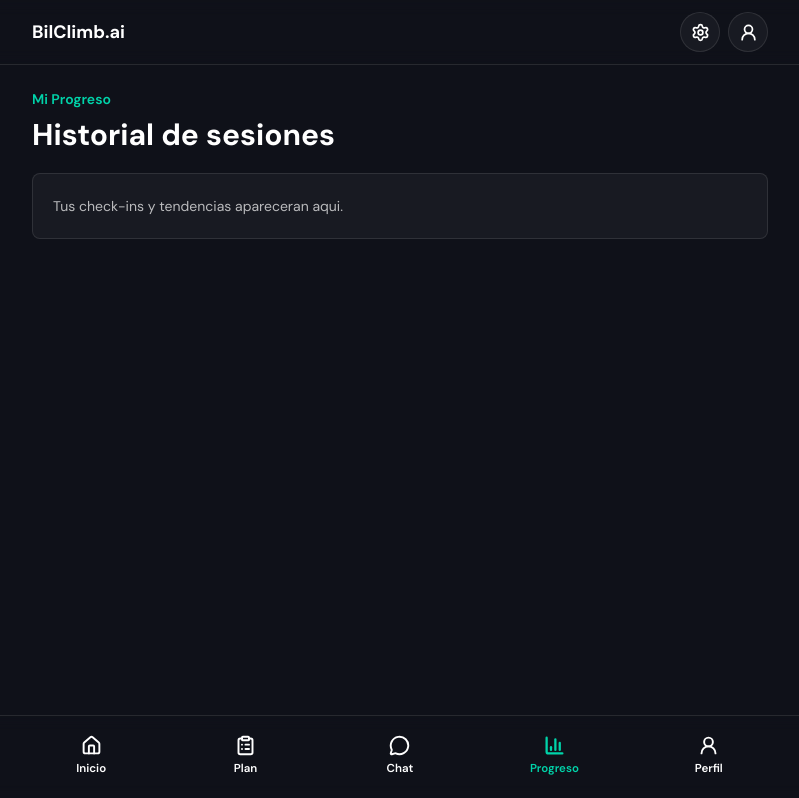
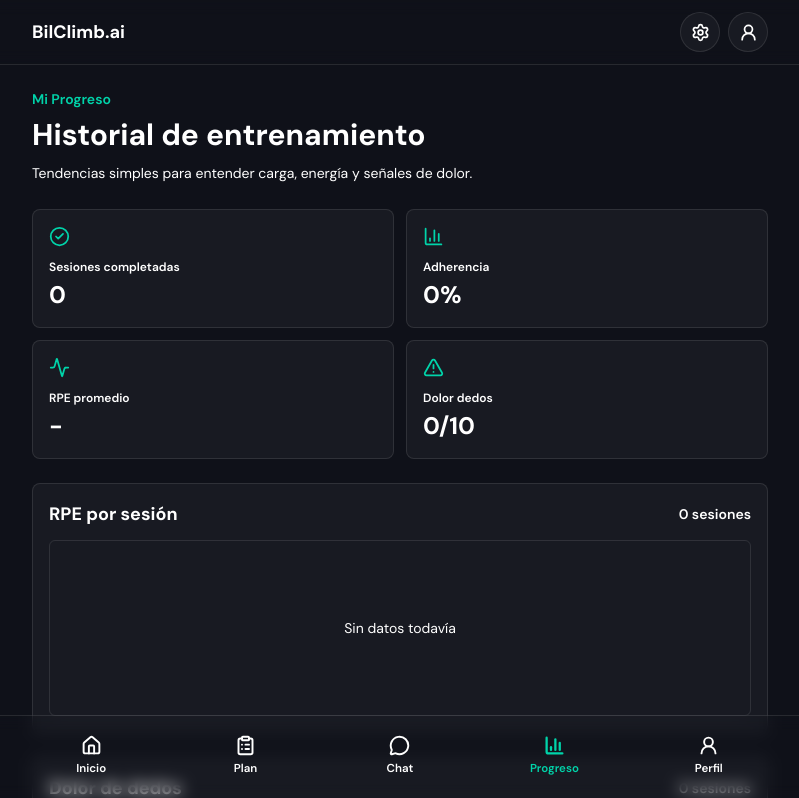
Before and after one commit to Giuliana-cyber/bliclimb, a Next.js app: page /progress in a window 1280 px wide. Shown: the top 798 px of the page, without its empty margins (240-1039 px from the left). Built offline with nearby package versions, Linux system fonts and the light colour scheme.

Commit message:
feat: add progress dashboard

```diff
--- a/app/progress/page.tsx
+++ b/app/progress/page.tsx
@@ -1,15 +1,5 @@
+import { ProgressDashboard } from '@/components/ProgressDashboard';
+
 export default function ProgressPage() {
-  return (
-    <section className="space-y-5">
-      <div>
-        <p className="text-sm font-semibold text-brand-cyan">Mi Progreso</p>
-        <h1 className="mt-2 text-3xl font-bold">Historial de sesiones</h1>
-      </div>
-      <div className="rounded-lg border border-white/10 bg-white/[0.04] p-5">
-        <p className="text-sm leading-6 text-white/70">
-          Tus check-ins y tendencias apareceran aqui.
-        </p>
-      </div>
-    </section>
-  );
+  return <ProgressDashboard />;
 }
--- /dev/null
+++ b/components/ProgressDashboard.tsx
@@ -0,0 +1,213 @@
+'use client';
+
+import { useEffect, useMemo, useState } from 'react';
+import Link from 'next/link';
+import { Activity, AlertTriangle, BarChart3, CheckCircle2 } from 'lucide-react';
+import { loadCheckIns, type CheckIn } from '@/lib/checkin';
+import { loadTrainingPlan, type TrainingPlan } from '@/lib/plan';
+
+function formatDate(value: string) {
+  const date = new Date(value);
+
+  if (Number.isNaN(date.getTime())) {
+    return value;
+  }
+
+  return new Intl.DateTimeFormat('es-MX', {
+    day: 'numeric',
+    month: 'short'
+  }).format(date);
+}
+
+function getAverage(values: number[]) {
+  if (!values.length) {
+    return 0;
+  }
+
+  return values.reduce((sum, value) => sum + value, 0) / values.length;
+}
+
+export function ProgressDashboard() {
+  const [plan, setPlan] = useState<TrainingPlan | null>(null);
+  const [checkIns, setCheckIns] = useState<CheckIn[]>([]);
+
+  useEffect(() => {
+    setPlan(loadTrainingPlan());
+    setCheckIns(loadCheckIns());
+  }, []);
+
+  const allSessions = useMemo(() => {
+    return plan?.weeks.flatMap((week) => week.sessions) ?? [];
+  }, [plan]);
+
+  const completedSessions = allSessions.filter((session) => session.completed).length;
+  const adherence = allSessions.length ? Math.round((completedSessions / allSessions.length) * 100) : 0;
+  const averageRpe = getAverage(checkIns.map((checkIn) => checkIn.rpe));
+  const averageEnergy = getAverage(checkIns.map((checkIn) => checkIn.energy));
+  const latestFingerPain = checkIns[0]?.fingerPain ?? 0;
+  const chartCheckIns = [...checkIns].reverse().slice(-8);
+
+  return (
+    <section className="space-y-6">
+      <div>
+        <p className="text-sm font-semibold text-brand-cyan">Mi Progreso</p>
+        <h1 className="mt-2 text-3xl font-bold">Historial de entrenamiento</h1>
+        <p className="mt-2 text-sm leading-6 text-white/58">
+          Tendencias simples para entender carga, energía y señales de dolor.
+        </p>
+      </div>
+
+      <div className="grid grid-cols-2 gap-3">
+        <Metric
+          icon={CheckCircle2}
+          label="Sesiones completadas"
+          value={plan ? `${completedSessions}/${allSessions.length}` : '0'}
+        />
+        <Metric icon={BarChart3} label="Adherencia" value={`${adherence}%`} />
+        <Metric icon={Activity} label="RPE promedio" value={averageRpe ? averageRpe.toFixed(1) : '-'} />
+        <Metric icon={AlertTriangle} label="Dolor dedos" value={`${latestFingerPain}/10`} />
+      </div>
+
+      <LineChart
+        title="RPE por sesión"
+        max={10}
+        values={chartCheckIns.map((checkIn) => checkIn.rpe)}
+        labels={chartCheckIns.map((checkIn, index) => `S${index + 1}`)}
+        color="#00d4aa"
+      />
+
+      <LineChart
+        title="Dolor de dedos"
+        max={10}
+        values={chartCheckIns.map((checkIn) => checkIn.fingerPain)}
+        labels={chartCheckIns.map((checkIn, index) => `S${index + 1}`)}
+        color="#e8b931"
+      />
+
+      {averageEnergy > 0 ? (
+        <div className="rounded-lg border border-white/10 bg-white/[0.04] p-4">
+          <p className="text-sm font-bold text-white">Energía promedio</p>
+          <div className="mt-3 h-2 overflow-hidden rounded-full bg-white/10">
+            <div
+              className="h-full rounded-full bg-brand-cyan"
+              style={{ width: `${(averageEnergy / 5) * 100}%` }}
+            />
+          </div>
+          <p className="mt-2 text-sm text-white/58">{averageEnergy.toFixed(1)} de 5</p>
+        </div>
+      ) : null}
+
+      <section>
+        <h2 className="mb-3 text-xl font-bold">Últimos check-ins</h2>
+        {checkIns.length ? (
+          <div className="space-y-3">
+            {checkIns.slice(0, 8).map((checkIn) => (
+              <article key={checkIn.id} className="rounded-lg border border-white/10 bg-white/[0.04] p-4">
+                <div className="flex items-start justify-between gap-3">
+                  <div>
+                    <p className="font-bold text-white">{formatDate(checkIn.date)}</p>
+                    <p className="mt-1 text-sm text-white/58">
+                      RPE: {checkIn.rpe} | Dedos: {checkIn.fingerPain} | Energía: {checkIn.energy}
+                    </p>
+                  </div>
+                  <span className="rounded-md border border-white/10 px-2 py-1 text-xs font-bold text-white/58">
+                    {checkIn.completed}
+                  </span>
+                </div>
+                {checkIn.notes ? (
+                  <p className="mt-3 text-sm leading-6 text-white/68">{checkIn.notes}</p>
+                ) : null}
+              </article>
+            ))}
+          </div>
+        ) : (
+          <div className="rounded-lg border border-white/10 bg-white/[0.04] p-5">
+            <p className="text-sm leading-6 text-white/68">
+              Todavía no hay check-ins. Registra cómo te fue al terminar tu próxima sesión.
+            </p>
+            <Link
+              href="/session"
+              className="mt-5 inline-flex w-full items-center justify-center rounded-md bg-brand-cyan px-4 py-3 text-sm font-bold text-brand-dark"
+            >
+              Ir a sesión
+            </Link>
+          </div>
+        )}
+      </section>
+    </section>
+  );
+}
+
+function Metric({
+  icon: Icon,
+  label,
+  value
+}: {
+  icon: typeof Activity;
+  label: string;
+  value: string;
+}) {
+  return (
+    <div className="rounded-lg border border-white/10 bg-white/[0.04] p-4">
+      <Icon aria-hidden="true" size={21} className="text-brand-cyan" />
+      <p className="mt-3 text-xs font-semibold text-white/46">{label}</p>
+      <p className="mt-1 text-2xl font-bold">{value}</p>
+    </div>
+  );
+}
+
+function LineChart({
+  title,
+  values,
+  labels,
+  max,
+  color
+}: {
+  title: string;
+  values: number[];
+  labels: string[];
+  max: number;
+  color: string;
+}) {
+  const width = 320;
+  const height = 150;
+  const padding = 24;
+  const usableWidth = width - padding * 2;
+  const usableHeight = height - padding * 2;
+  const points = values.map((value, index) => {
+    const x = values.length <= 1 ? padding : padding + (index / (values.length - 1)) * usableWidth;
+    const y = padding + (1 - value / max) * usableHeight;
+    return `${x},${y}`;
+  });
+
+  return (
+    <div className="rounded-lg border border-white/10 bg-white/[0.04] p-4">
+      <div className="mb-3 flex items-center justify-between gap-3">
+        <h2 className="text-lg font-bold">{title}</h2>
+        <p className="text-sm font-semibold text-white/46">{values.length} sesiones</p>
+      </div>
+
+      {values.length ? (
+        <svg viewBox={`0 0 ${width} ${height}`} role="img" aria-label={title} className="h-44 w-full">
+          <line x1={padding} y1={padding} x2={padding} y2={height - padding} stroke="rgba(255,255,255,0.18)" />
+          <line
+            x1={padding}
+            y1={height - padding}
+            x2={width - padding}
+            y2={height - padding}
+            stroke="rgba(255,255,255,0.18)"
+          />
+          <polyline fill="none" stroke={color} strokeWidth="4" strokeLinecap="round" strokeLinejoin="round" points={points.join(' ')} />
+          {points.map((point, index) => {
+            const [x, y] = point.split(',').map(Number);
+            return <circle key={point} cx={x} cy={y} r="4" fill={color} aria-label={`${labels[index]} ${values[index]}`} />;
+          })}
+        </svg>
+      ) : (
+        <div className="grid h-44 place-items-center rounded-md border border-white/10 bg-brand-dark/32 text-sm text-white/48">
+          Sin datos todavía
+        </div>
+      )}
+    </div>
+  );
+}
```
